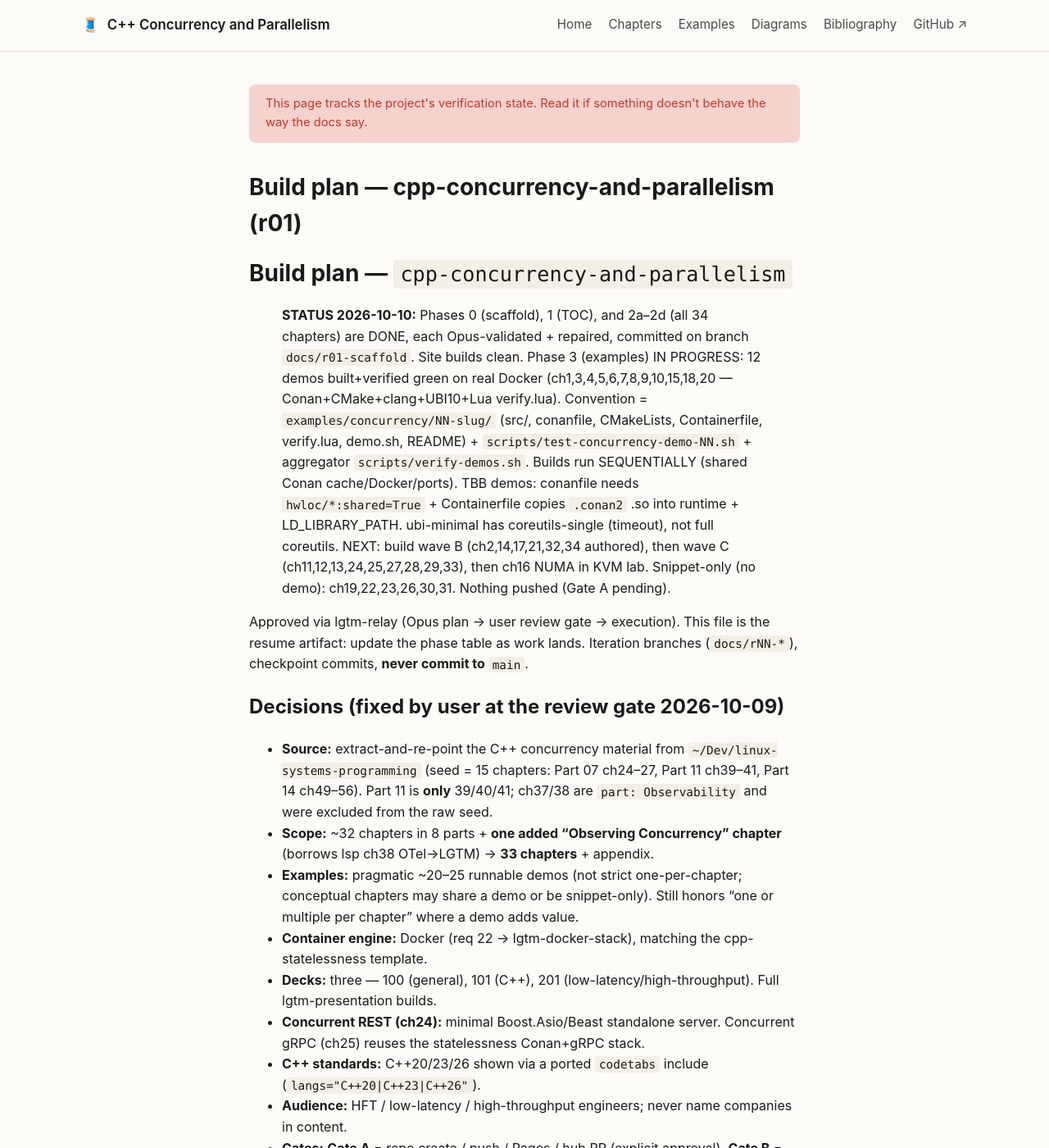
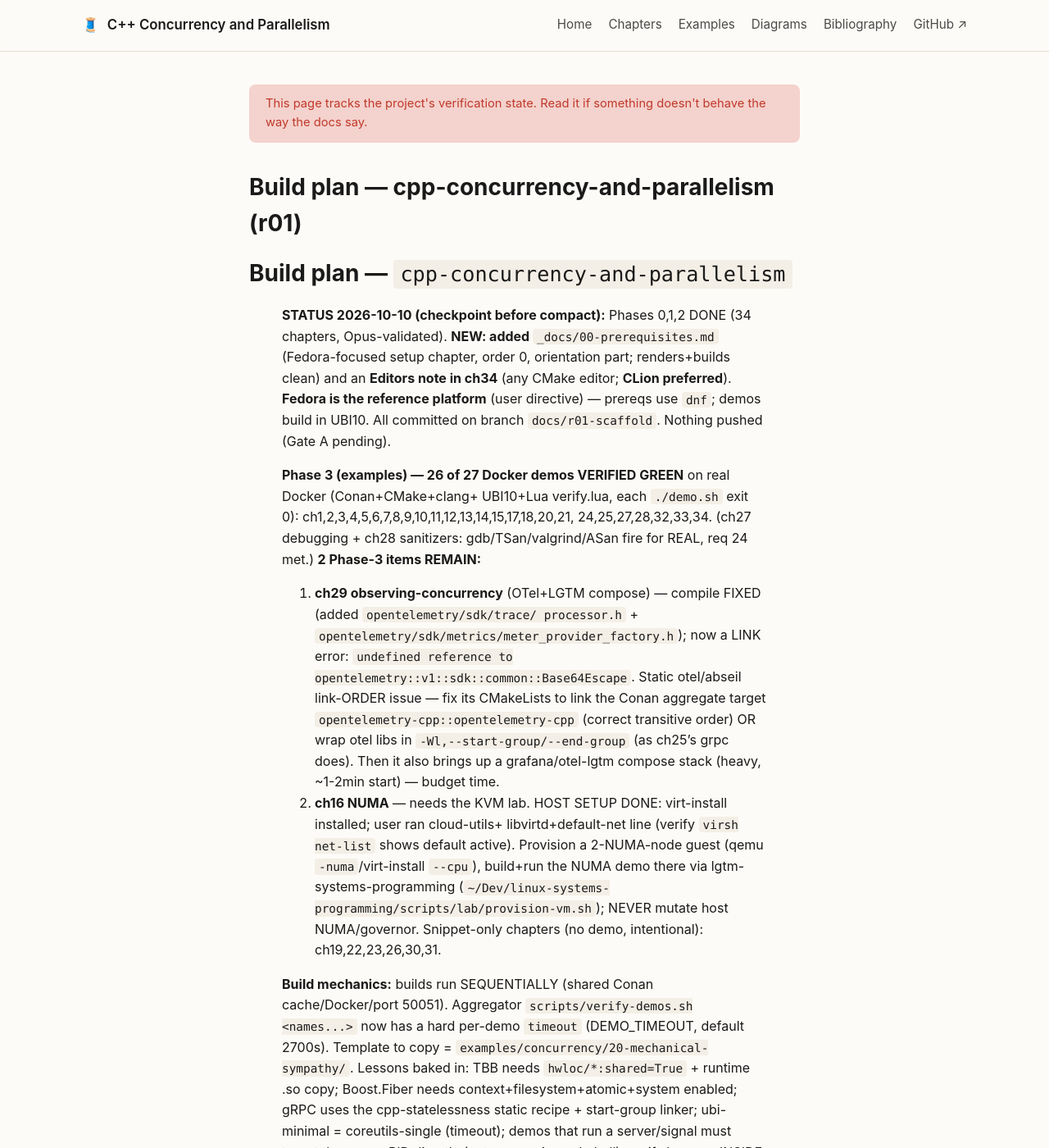
Before and after one commit to patterncatalyst/cpp-concurrency-and-parallelism, a Jekyll site: the page built from _plans/r01-build-plan.md, in a window 1280 px wide and 1400 px high. Shown: the whole window at 82% size. Built offline with Jekyll 4.4.1, drawn with Linux system fonts in a browser that asks for light colours; some of the changed text lies outside the part shown.

Commit message:
docs(plan): checkpoint — Phase 3 at 26/27 demos; ch29 link-order + ch16 NUMA remain; prereqs chapter added

```diff
--- a/_plans/r01-build-plan.md
+++ b/_plans/r01-build-plan.md
@@ -5,17 +5,40 @@ order: 1
 
 # Build plan — `cpp-concurrency-and-parallelism`
 
-> **STATUS 2026-10-10:** Phases 0 (scaffold), 1 (TOC), and 2a–2d (all 34 chapters) are
-> DONE, each Opus-validated + repaired, committed on branch `docs/r01-scaffold`. Site builds
-> clean. Phase 3 (examples) IN PROGRESS: 12 demos built+verified green on real Docker
-> (ch1,3,4,5,6,7,8,9,10,15,18,20 — Conan+CMake+clang+UBI10+Lua verify.lua). Convention =
-> `examples/concurrency/NN-slug/` (src/, conanfile, CMakeLists, Containerfile, verify.lua,
-> demo.sh, README) + `scripts/test-concurrency-demo-NN.sh` + aggregator `scripts/verify-demos.sh`.
-> Builds run SEQUENTIALLY (shared Conan cache/Docker/ports). TBB demos: conanfile needs
-> `hwloc/*:shared=True` + Containerfile copies `.conan2` .so into runtime + LD_LIBRARY_PATH.
-> ubi-minimal has coreutils-single (timeout), not full coreutils. NEXT: build wave B
-> (ch2,14,17,21,32,34 authored), then wave C (ch11,12,13,24,25,27,28,29,33), then ch16 NUMA in
-> KVM lab. Snippet-only (no demo): ch19,22,23,26,30,31. Nothing pushed (Gate A pending).
+ > **STATUS 2026-10-10 (checkpoint before compact):** Phases 0,1,2 DONE (34 chapters, Opus-validated).
+> **NEW: added `_docs/00-prerequisites.md`** (Fedora-focused setup chapter, order 0, orientation part;
+> renders+builds clean) and an **Editors note in ch34** (any CMake editor; **CLion preferred**).
+> **Fedora is the reference platform** (user directive) — prereqs use `dnf`; demos build in UBI10.
+> All committed on branch `docs/r01-scaffold`. Nothing pushed (Gate A pending).
+>
+> **Phase 3 (examples) — 26 of 27 Docker demos VERIFIED GREEN** on real Docker (Conan+CMake+clang+
+> UBI10+Lua verify.lua, each `./demo.sh` exit 0): ch1,2,3,4,5,6,7,8,9,10,11,12,13,14,15,17,18,20,21,
+> 24,25,27,28,32,33,34. (ch27 debugging + ch28 sanitizers: gdb/TSan/valgrind/ASan fire for REAL, req 24 met.)
+> **2 Phase-3 items REMAIN:**
+>   1. **ch29 observing-concurrency** (OTel+LGTM compose) — compile FIXED (added `opentelemetry/sdk/trace/
+>      processor.h` + `opentelemetry/sdk/metrics/meter_provider_factory.h`); now a LINK error:
+>      `undefined reference to opentelemetry::v1::sdk::common::Base64Escape`. Static otel/abseil link-ORDER
+>      issue — fix its CMakeLists to link the Conan aggregate target `opentelemetry-cpp::opentelemetry-cpp`
+>      (correct transitive order) OR wrap otel libs in `-Wl,--start-group/--end-group` (as ch25's grpc does).
+>      Then it also brings up a grafana/otel-lgtm compose stack (heavy, ~1-2min start) — budget time.
+>   2. **ch16 NUMA** — needs the KVM lab. HOST SETUP DONE: virt-install installed; user ran cloud-utils+
+>      libvirtd+default-net line (verify `virsh net-list` shows default active). Provision a 2-NUMA-node
+>      guest (qemu `-numa`/virt-install `--cpu`), build+run the NUMA demo there via lgtm-systems-programming
+>      (`~/Dev/linux-systems-programming/scripts/lab/provision-vm.sh`); NEVER mutate host NUMA/governor.
+> Snippet-only chapters (no demo, intentional): ch19,22,23,26,30,31.
+>
+> **Build mechanics:** builds run SEQUENTIALLY (shared Conan cache/Docker/port 50051). Aggregator
+> `scripts/verify-demos.sh <names...>` now has a hard per-demo `timeout` (DEMO_TIMEOUT, default 2700s).
+> Template to copy = `examples/concurrency/20-mechanical-sympathy/`. Lessons baked in: TBB needs
+> `hwloc/*:shared=True` + runtime .so copy; Boost.Fiber needs context+filesystem+atomic+system enabled;
+> gRPC uses the cpp-statelessness static recipe + start-group linker; ubi-minimal = coreutils-single (timeout);
+> demos that run a server/signal must target the server PID directly (not a wrapping subshell); verify.lua
+> runs INSIDE the container, correctness HARD / timing SOFT.
+>
+> **AFTER Phase 3:** Phase 4 diagrams (~40 DIAGRAM SPEC comments embedded in chapters; bespoke palette),
+> 5 decks (100/101/201), 6 professional-voice sweep (em-dash thinning + stray "simply"), 7 hub linkage,
+> GATE A (repo create/push — needs explicit OK), 8 source extract-and-re-point from linux-systems-programming
+> (GATE B). User cadence: check in at each phase boundary.
 
 Approved via lgtm-relay (Opus plan → user review gate → execution). This file is the
 resume artifact: update the phase table as work lands. Iteration branches (`docs/rNN-*`),
```
